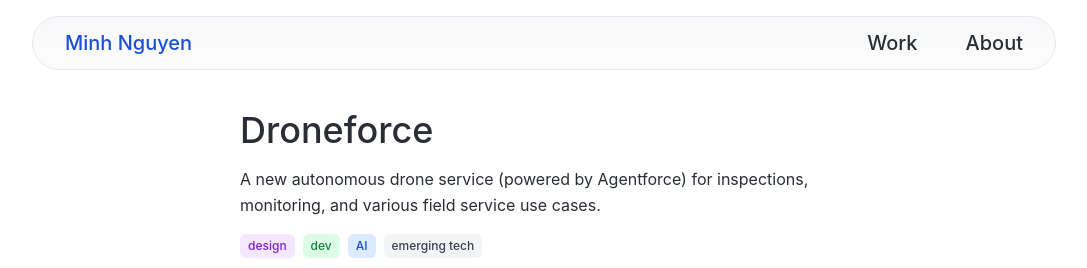
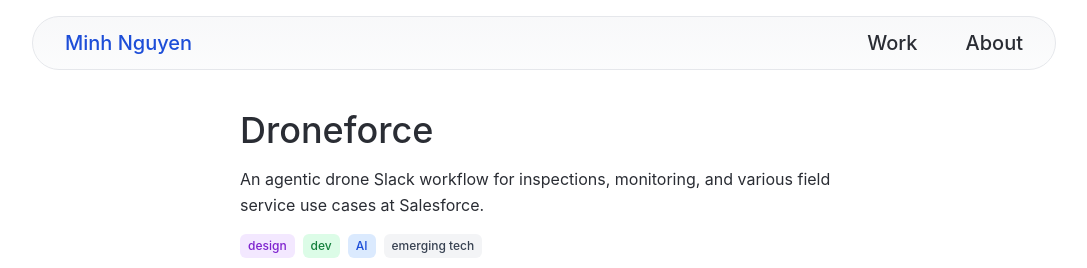
Before and after one commit to minhtnguy/minhtnguy.github.io, a Next.js app: page /projects/droneforce in a window 1280 px wide. Shown: the top 268 px of the page, without its empty margins (96-1183 px from the left). Built offline with nearby package versions, Linux system fonts and the light colour scheme.

Commit message:
droneforce

```diff
--- a/app/projects/droneforce/page.mdx
+++ b/app/projects/droneforce/page.mdx
@@ -14,7 +14,7 @@
 
 # Droneforce
 
-A new autonomous drone service (powered by Agentforce) for inspections, monitoring, and various field service use cases.
+An agentic drone Slack workflow for inspections, monitoring, and various field service use cases at Salesforce.
 
 <ProjectTags />
 
```
